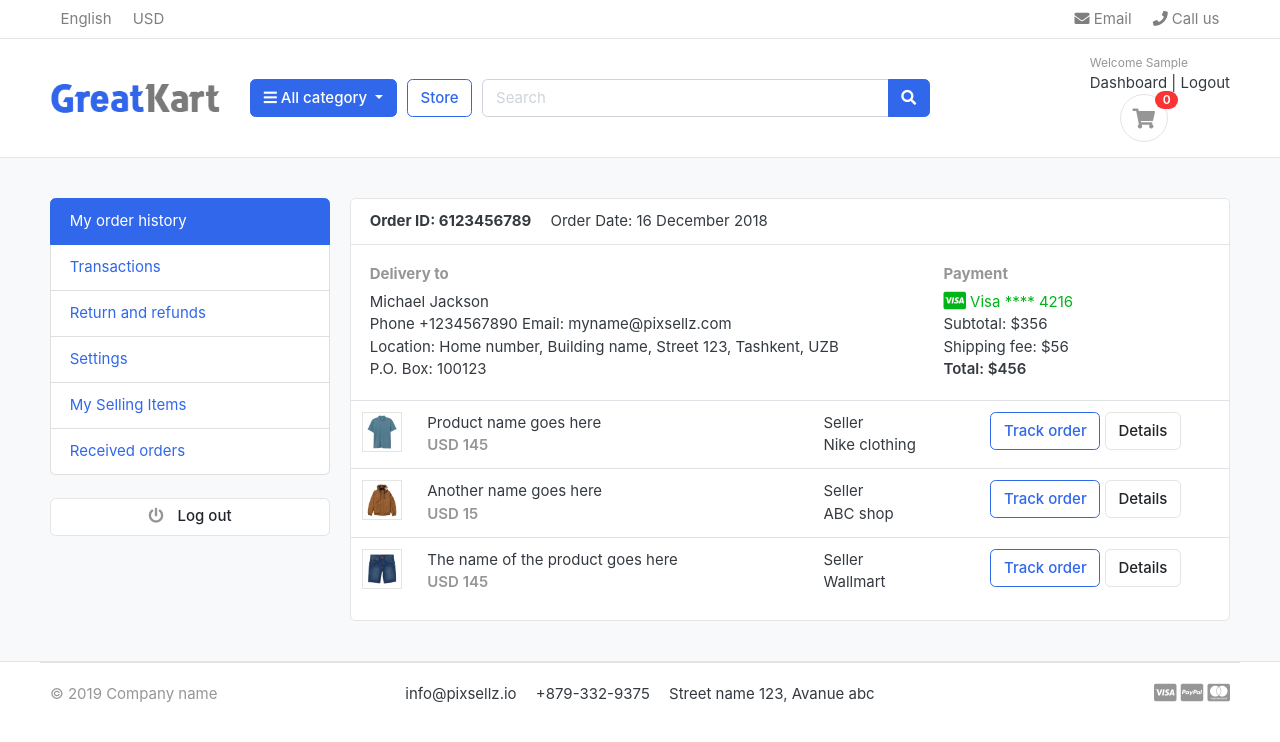
After one commit to KunalPatel1213/GreateKart, a Django app: page /accounts/ in a window 1280 px wide. The commit adds this page. Shown: the top 742 px of the page. Run offline with Django 3.2, Linux system fonts and the light colour scheme; the visitor is signed in with stand-in values (Sample User, id 1); data that the repository does not hold is empty; some libraries are stand-ins or nearby versions; some web fonts are replaced.

Commit message:
fix the forgetpassword functionality

```diff
--- a/accounts/urls.py
+++ b/accounts/urls.py
@@ -4,9 +4,13 @@ from . import views
 urlpatterns = [
     path('register/', views.register, name='register'),
     path('login/', views.login, name='login'),
+    path('dashboard/', views.dashboard, name='dashboard'),
+    path('', views.dashboard, name='dashboard'),
     path('logout/', views.logout, name='logout'),
 
+
     path('activate/<uidb64>/<token>/', views.activate, name='activate'),
-
+    path('forgotPassword/', views.forgotPassword, name='forgotPassword'),
+    path('resetpassword_validate/<uidb64>/<token>/', views.resetpassword_validate, name='resetpassword_validate'),
 
 ]
--- a/accounts/views.py
+++ b/accounts/views.py
@@ -4,7 +4,7 @@ from .forms import RegistrationForm
 from .models import Account
 from django.contrib import messages, auth
 from django.contrib.auth.decorators import login_required
-
+from django.http import HttpResponse
 # verification email
 from django.contrib.sites.shortcuts import get_current_site
 from django.template.loader import render_to_string
@@ -69,7 +69,7 @@ def login(request):
 
         if user is not None:
             auth.login(request, user)
-            return redirect('home')
+            return redirect('dashboard')
         else:
             messages.error(request, 'Invalid login credentials')
             return redirect('login')
@@ -83,10 +83,10 @@ def logout(request):
     return redirect('login')
 
 
-def activate(request, uid64, token):
+def activate(request, uidb64, token):   # ✅ fixed param name
     try:
-        uid = urlsafe_base64_decode(uid64).decode()
-        user = Account._default_manager.get(pk=uid)   # ✅ FIXED (pk instead of ok)
+        uid = urlsafe_base64_decode(uidb64).decode()
+        user = Account._default_manager.get(pk=uid)
     except (TypeError, ValueError, OverflowError, Account.DoesNotExist):
         user = None
 
@@ -98,3 +98,39 @@ def activate(request, uid64, token):
     else:
         messages.error(request, 'Invalid activation Link')
         return redirect('register')
+
+
+@login_required(login_url='login')
+def dashboard(request):
+    return render(request, 'accounts/dashboard.html')
+
+
+def forgotPassword(request):
+    if request.method == 'POST':
+        email =  request.POST['email']
+        if Account.objects.filter(email=email).exists():
+            user  = Account.objects.get(email__exact=email)
+
+            # Reset password email
+            current_site = get_current_site(request)
+            mail_subject = 'Reset Your Password'
+            message = render_to_string('accounts/reset_password_email.html', {
+                'user': user,
+                'domain': current_site,
+                'uid': urlsafe_base64_encode(force_bytes(user.pk)),
+                'token': default_token_generator.make_token(user)
+            })
+            to_email = email
+            send_email = EmailMessage(mail_subject, message, to=[to_email])
+            send_email.send()
+
+            messages.success(request, 'Password reset email has been sent to your email address.')
+            return redirect('login')
+        else:
+            messages.error(request, 'Account does not exist!')
+            return redirect('forgotPassword')
+    return render(request, 'accounts/forgotPassword.html')
+
+
+def resetpassword_validate(request):
+    return HttpResponse('ok')
--- a/store/views.py
+++ b/store/views.py
@@ -4,7 +4,7 @@ from category.models import Category
 from carts.models import CartItem
 from carts.views import _cart_id
 from django.core.paginator import EmptyPage, PageNotAnInteger, Paginator
-from django.db.models import Q   # ✅ Added this import
+from django.db.models import Q
 
 
 # Create your views here.
--- /dev/null
+++ b/templates/accounts/dashboard.html
@@ -0,0 +1,98 @@
+{% extends "base.html" %}
+
+
+{% block content %}
+<section class="section-conten padding-y bg">
+
+{% include 'includes/alerts.html' %}
+<div class="container">
+	<div class="row">
+	<aside class="col-md-3">
+		<!--   SIDEBAR   -->
+		<ul class="list-group">
+			<a class="list-group-item active" href="#"> My order history </a>
+			<a class="list-group-item" href="#"> Transactions </a>
+			<a class="list-group-item" href="#"> Return and refunds </a>
+			<a class="list-group-item" href="#">Settings </a>
+			<a class="list-group-item" href="#"> My Selling Items </a>
+			<a class="list-group-item" href="#"> Received orders </a>
+		</ul>
+		<br>
+		<a class="btn btn-light btn-block" href="{% url 'logout' %}"> <i class="fa fa-power-off"></i> <span class="text">Log out</span> </a>
+		<!--   SIDEBAR .//END   -->
+	</aside>
+	<main class="col-md-9">
+		<article class="card">
+		<header class="card-header">
+			<strong class="d-inline-block mr-3">Order ID: 6123456789</strong>
+			<span>Order Date: 16 December 2018</span>
+		</header>
+		<div class="card-body">
+			<div class="row">
+				<div class="col-md-8">
+					<h6 class="text-muted">Delivery to</h6>
+					<p>Michael Jackson <br>
+					Phone +1234567890 Email: myname@pixsellz.com <br>
+			    	Location: Home number, Building name, Street 123,  Tashkent, UZB <br>
+			    	P.O. Box: 100123
+			 		</p>
+				</div>
+				<div class="col-md-4">
+					<h6 class="text-muted">Payment</h6>
+					<span class="text-success">
+						<i class="fab fa-lg fa-cc-visa"></i>
+					    Visa  **** 4216
+					</span>
+					<p>Subtotal: $356 <br>
+					 Shipping fee:  $56 <br>
+					 <span class="b">Total:  $456 </span>
+					</p>
+				</div>
+			</div> <!-- row.// -->
+		</div> <!-- card-body .// -->
+		<div class="table-responsive">
+		<table class="table table-hover">
+			<tr>
+				<td width="65">
+					<img src="../images/items/1.jpg" class="img-xs border">
+				</td>
+				<td>
+					<p class="title mb-0">Product name goes here </p>
+					<var class="price text-muted">USD 145</var>
+				</td>
+				<td> Seller <br> Nike clothing </td>
+				<td width="250"> <a href="#" class="btn btn-outline-primary">Track order</a> <a href="#" class="btn btn-light"> Details </a> </td>
+			</tr>
+			<tr>
+				<td>
+					<img src="../images/items/2.jpg" class="img-xs border">
+				</td>
+				<td>
+					<p class="title mb-0">Another name goes here </p>
+					<var class="price text-muted">USD 15</var>
+				</td>
+				<td> Seller <br> ABC shop </td>
+				<td> <a href="#" class="btn btn-outline-primary">Track order</a> <a href="#" class="btn btn-light"> Details </a> </td>
+			</tr>
+			<tr>
+				<td>
+					<img src="../images/items/3.jpg" class="img-xs border">
+				</td>
+				<td>
+					<p class="title mb-0">The name of the product  goes here </p>
+					<var class="price text-muted">USD 145</var>
+				</td>
+				<td> Seller <br> Wallmart </td>
+				<td> <a href="#" class="btn btn-outline-primary">Track order</a> <a href="#" class="btn btn-light"> Details </a> </td>
+			</tr>
+		</table>
+		</div> <!-- table-responsive .end// -->
+		</article> <!-- order-group.// -->
+	</main>
+</div> <!-- row.// -->
+</div>
+
+
+</section>
+
+{% endblock%}
--- a/templates/includes/navbar.html
+++ b/templates/includes/navbar.html
@@ -72,7 +72,7 @@
 						<div class="widget-header">
 						<small class="title text-muted">Welcome {{user.first_name}}</small>
 						<div>
-							<a href="#">Dashboard</a> <span class="dark-transp"> | </span>
+							<a href="{% url 'dashboard' %}">Dashboard</a> <span class="dark-transp"> | </span>
 							<a href="{% url  'logout' %}">Logout</a>
 						</div>
 					{%endif%}
```
Also changed, not shown: greatkart/settings.py (+7 -7 lines), templates/accounts/forgotPassword.html (added, +37 -0 lines), templates/accounts/reset_password_email.html (added, +11 -0 lines).
